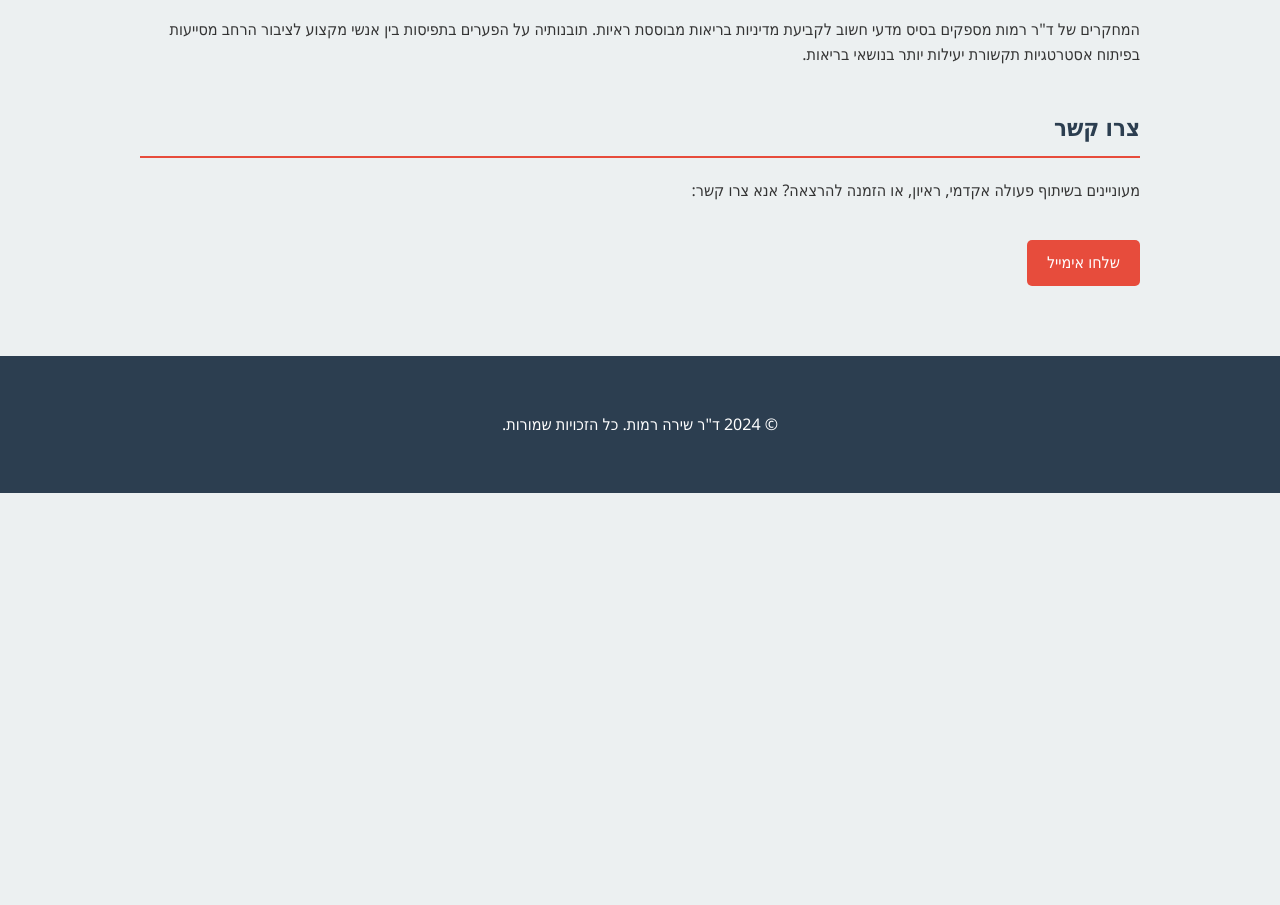
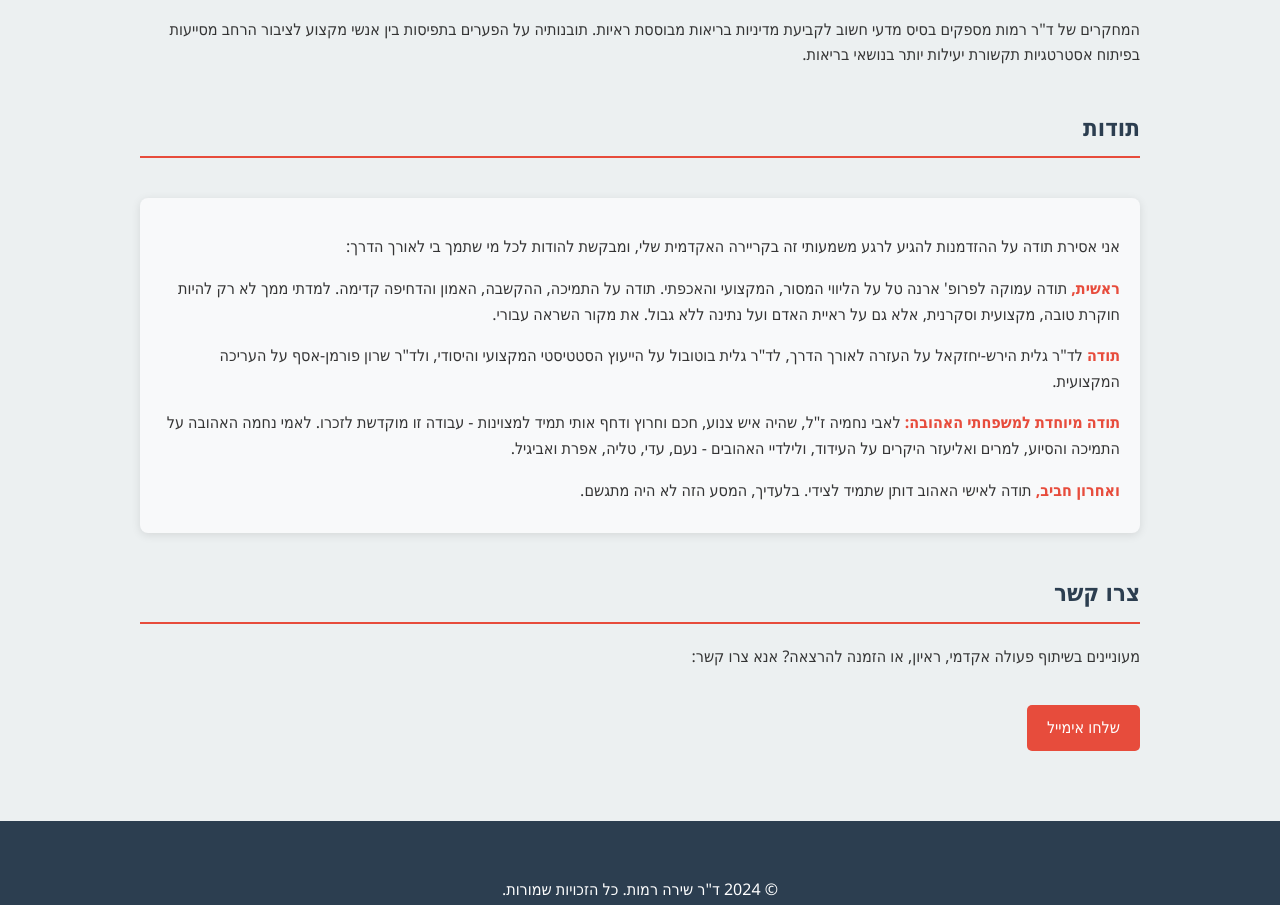
Before and after one commit to lanchi10/shira, a plain HTML site: page index.html in a window 1280 px wide. Shown: the part 1678-2583 px from the top of the page. Before the commit the page ends 2171 px from the top, so only its background shows below. Drawn offline with Linux system fonts and the light colour scheme.

Commit message:
Update index.html

```diff
--- a/index.html
+++ b/index.html
@@ -89,6 +89,19 @@
             padding: 20px 0;
             margin-top: 50px;
         }
+        .thanks-section {
+            background-color: #f8f9fa;
+            border-radius: 8px;
+            padding: 20px;
+            margin-top: 40px;
+            box-shadow: 0 2px 10px rgba(0,0,0,0.1);
+        }
+        .thanks-section p {
+            margin-bottom: 10px;
+        }
+        .thanks-section strong {
+            color: var(--accent-color);
+        }
     </style>
 </head>
 <body>
@@ -137,6 +150,15 @@
         <h2>השפעה על מדיניות בריאות</h2>
         <p>המחקרים של ד"ר רמות מספקים בסיס מדעי חשוב לקביעת מדיניות בריאות מבוססת ראיות. תובנותיה על הפערים בתפיסות בין אנשי מקצוע לציבור הרחב מסייעות בפיתוח אסטרטגיות תקשורת יעילות יותר בנושאי בריאות.</p>
 
+        <h2>תודות</h2>
+        <div class="thanks-section">
+            <p>אני אסירת תודה על ההזדמנות להגיע לרגע משמעותי זה בקריירה האקדמית שלי, ומבקשת להודות לכל מי שתמך בי לאורך הדרך:</p>
+            <p><strong>ראשית,</strong> תודה עמוקה לפרופ' ארנה טל על הליווי המסור, המקצועי והאכפתי. תודה על התמיכה, ההקשבה, האמון והדחיפה קדימה. למדתי ממך לא רק להיות חוקרת טובה, מקצועית וסקרנית, אלא גם על ראיית האדם ועל נתינה ללא גבול. את מקור השראה עבורי.</p>
+            <p><strong>תודה</strong> לד"ר גלית הירש-יחזקאל על העזרה לאורך הדרך, לד"ר גלית בוטובול על הייעוץ הסטטיסטי המקצועי והיסודי, ולד"ר שרון פורמן-אסף על העריכה המקצועית.</p>
+            <p><strong>תודה מיוחדת למשפחתי האהובה:</strong> לאבי נחמיה ז"ל, שהיה איש צנוע, חכם וחרוץ ודחף אותי תמיד למצוינות - עבודה זו מוקדשת לזכרו. לאמי נחמה האהובה על התמיכה והסיוע, למרים ואליעזר היקרים על העידוד, ולילדיי האהובים - נעם, עדי, טליה, אפרת ואביגיל.</p>
+            <p><strong>ואחרון חביב,</strong> תודה לאישי האהוב דותן שתמיד לצידי. בלעדיך, המסע הזה לא היה מתגשם.</p>
+        </div>
+
         <h2>צרו קשר</h2>
         <p>מעוניינים בשיתוף פעולה אקדמי, ראיון, או הזמנה להרצאה? אנא צרו קשר:</p>
         <a href="mailto:shira.ramot@example.com" class="cta-button">שלחו אימייל</a>
```
